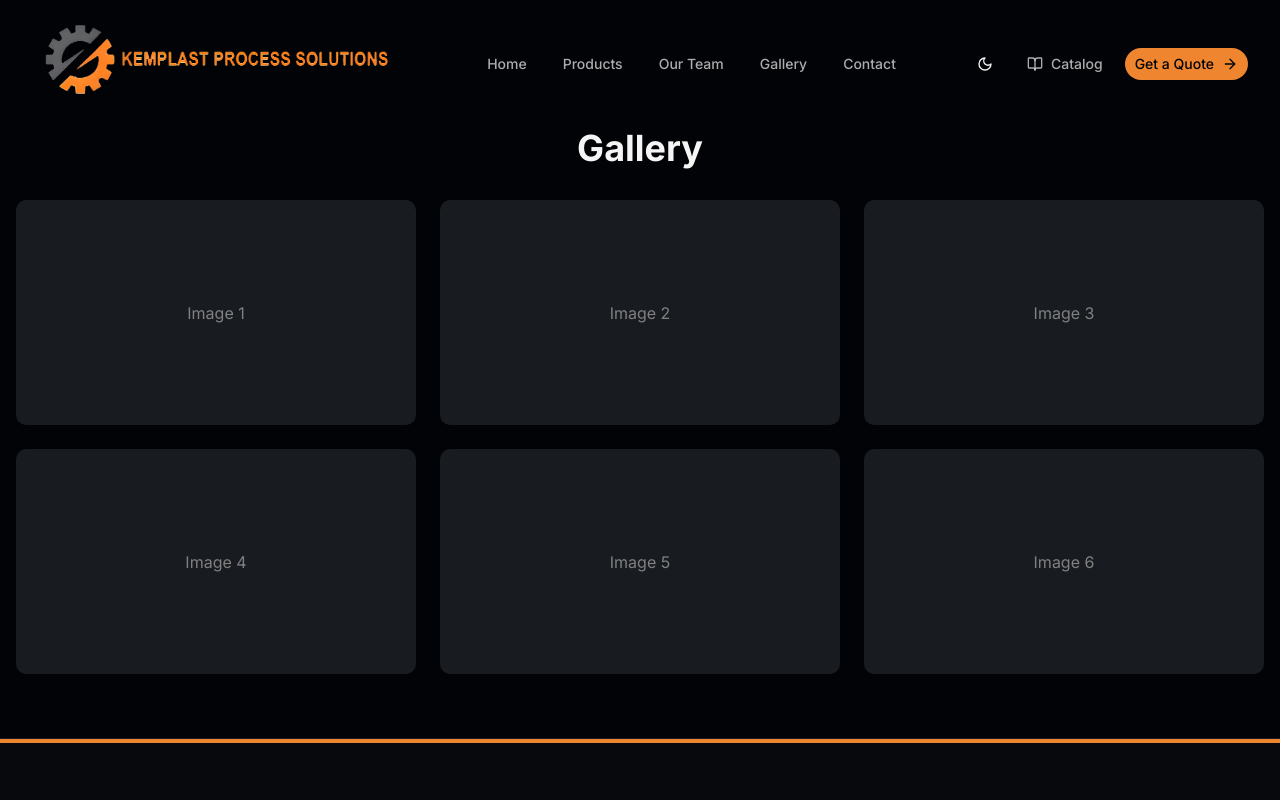
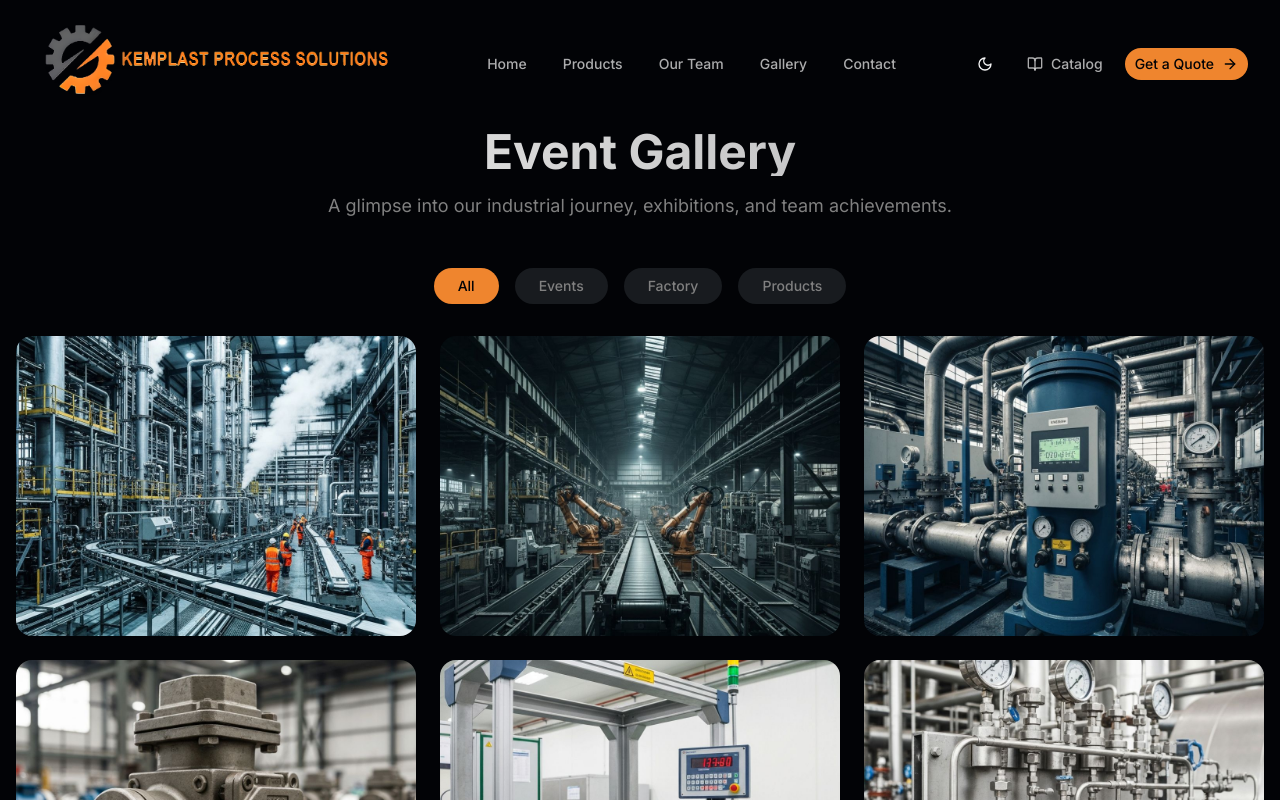
Before and after one commit to mdecoder24/v0-kemplast-website-redesign, a Next.js app: page /gallery in a window 1280 px wide. Shown: the top 800 px of the page. Built offline with nearby package versions, Linux system fonts and the light colour scheme.

Commit message:
feat: Add an interactive gallery page with a filterable image grid and a new site-wide footer component.

```diff
--- a/app/gallery/page.tsx
+++ b/app/gallery/page.tsx
@@ -1,5 +1,6 @@
 import { Navbar } from "@/components/navbar"
 import { Footer } from "@/components/footer"
+import { GalleryGrid } from "@/components/gallery-grid"
 
 export default function GalleryPage() {
     return (
@@ -7,28 +8,15 @@ export default function GalleryPage() {
             <Navbar />
             <div className="pt-32 pb-16 px-4">
                 <div className="max-w-7xl mx-auto">
-                    <h1 className="text-4xl font-bold mb-8 text-center">Gallery</h1>
-                    <div className="grid grid-cols-1 md:grid-cols-2 lg:grid-cols-3 gap-6">
-                        {/* Placeholder for gallery images */}
-                        <div className="aspect-video bg-muted rounded-lg flex items-center justify-center">
-                            <span className="text-muted-foreground">Image 1</span>
-                        </div>
-                        <div className="aspect-video bg-muted rounded-lg flex items-center justify-center">
-                            <span className="text-muted-foreground">Image 2</span>
-                        </div>
-                        <div className="aspect-video bg-muted rounded-lg flex items-center justify-center">
-                            <span className="text-muted-foreground">Image 3</span>
-                        </div>
-                        <div className="aspect-video bg-muted rounded-lg flex items-center justify-center">
-                            <span className="text-muted-foreground">Image 4</span>
-                        </div>
-                        <div className="aspect-video bg-muted rounded-lg flex items-center justify-center">
-                            <span className="text-muted-foreground">Image 5</span>
-                        </div>
-                        <div className="aspect-video bg-muted rounded-lg flex items-center justify-center">
-                            <span className="text-muted-foreground">Image 6</span>
-                        </div>
+                    <div className="text-center mb-12">
+                        <h1 className="text-4xl md:text-5xl font-bold mb-4 bg-clip-text text-transparent bg-gradient-to-r from-foreground to-foreground/70">
+                            Event Gallery
+                        </h1>
+                        <p className="text-lg text-muted-foreground max-w-2xl mx-auto">
+                            A glimpse into our industrial journey, exhibitions, and team achievements.
+                        </p>
                     </div>
+                    <GalleryGrid />
                 </div>
             </div>
             <Footer />
--- a/components/footer.tsx
+++ b/components/footer.tsx
@@ -15,9 +15,9 @@ export function Footer() {
             <Image
               src="/images/kemplast-logo-updated.png"
               alt="Kemplast Process Solutions"
-              width={480}
-              height={128}
-              className="h-32 w-auto mb-6"
+              width={400}
+              height={100}
+              className="w-full max-w-[280px] h-auto mb-6"
             />
             <p className="text-sm text-muted-foreground leading-relaxed">
               Your trusted partner in process instrumentation, packing, insulation, and valve products since 1986.
--- /dev/null
+++ b/components/gallery-grid.tsx
@@ -0,0 +1,176 @@
+"use client"
+
+import { useState } from "react"
+import { motion, AnimatePresence } from "framer-motion"
+import Image from "next/image"
+import { X, ZoomIn } from "lucide-react"
+import { Button } from "@/components/ui/button"
+
+// Using existing images from the public folder to simulate gallery content
+const galleryItems = [
+    {
+        id: 1,
+        src: "/industrial-process-engineering-factory-machinery.jpg",
+        category: "Events",
+        title: "Industrial Expo 2024",
+        date: "Dec 2024"
+    },
+    {
+        id: 2,
+        src: "/industrial-manufacturing-plant-machinery-process-e.jpg",
+        category: "Factory",
+        title: "Plant Inauguration",
+        date: "Aug 2024"
+    },
+    {
+        id: 3,
+        src: "/industrial-flow-meter-device.jpg",
+        category: "Products",
+        title: "Flow Meter Showcase",
+        date: "Nov 2024"
+    },
+    {
+        id: 4,
+        src: "/industrial-valve-positioner.jpg",
+        category: "Products",
+        title: "Valve Workshop",
+        date: "Oct 2024"
+    },
+    {
+        id: 5,
+        src: "/industrial-weighing-scale-system.jpg",
+        category: "Events",
+        title: "Tech Symposium",
+        date: "Sep 2024"
+    },
+    {
+        id: 6,
+        src: "/industrial-instrument-manifold.jpg",
+        category: "Factory",
+        title: "Assembly Line Tour",
+        date: "Jul 2024"
+    },
+    {
+        id: 7,
+        src: "/industrial-pressure-gauge-meter.jpg",
+        category: "Products",
+        title: "Calibration Demo",
+        date: "Jun 2024"
+    },
+    {
+        id: 8,
+        src: "/industrial-level-indicator-instrument.jpg",
+        category: "Events",
+        title: "Safety Awards Night",
+        date: "May 2024"
+    }
+]
+
+const categories = ["All", "Events", "Factory", "Products"]
+
+export function GalleryGrid() {
+    const [selectedCategory, setSelectedCategory] = useState("All")
+    const [selectedImage, setSelectedImage] = useState<typeof galleryItems[0] | null>(null)
+
+    const filteredItems = selectedCategory === "All"
+        ? galleryItems
+        : galleryItems.filter(item => item.category === selectedCategory)
+
+    return (
+        <div className="space-y-8">
+            {/* Filters */}
+            <div className="flex flex-wrap justify-center gap-4">
+                {categories.map((category) => (
+                    <button
+                        key={category}
+                        onClick={() => setSelectedCategory(category)}
+                        className={`px-6 py-2 rounded-full text-sm font-medium transition-all duration-300 ${selectedCategory === category
+                            ? "bg-primary text-primary-foreground shadow-[0_0_20px_-5px_hsl(var(--primary))]"
+                            : "bg-muted text-muted-foreground hover:bg-muted/80 hover:text-foreground"
+                            }`}
+                    >
+                        {category}
+                    </button>
+                ))}
+            </div>
+
+            {/* Grid */}
+            <motion.div
+                className="grid grid-cols-1 sm:grid-cols-2 lg:grid-cols-3 gap-6"
+            >
+                <AnimatePresence>
+                    {filteredItems.map((item) => (
+                        <motion.div
+                            layout
+                            key={item.id}
+                            initial={{ opacity: 0, scale: 0.8 }}
+                            animate={{ opacity: 1, scale: 1 }}
+                            exit={{ opacity: 0, scale: 0.8 }}
+                            transition={{ duration: 0.3 }}
+                            className="group relative aspect-[4/3] rounded-2xl overflow-hidden cursor-zoom-in"
+                            onClick={() => setSelectedImage(item)}
+                        >
+                            <Image
+                                src={item.src}
+                                alt={item.title}
+                                fill
+                                className="object-cover transition-transform duration-700 group-hover:scale-110"
+                            />
+                            {/* Overlay */}
+                            <div className="absolute inset-0 bg-gradient-to-t from-black/80 via-black/20 to-transparent opacity-0 group-hover:opacity-100 transition-opacity duration-300 flex flex-col justify-end p-6">
+                                <div className="transform translate-y-4 group-hover:translate-y-0 transition-transform duration-300">
+                                    <span className="text-xs font-bold text-primary uppercase tracking-wider mb-2 block">{item.category}</span>
+                                    <h3 className="text-white text-lg font-bold">{item.title}</h3>
+                                    <p className="text-white/70 text-sm">{item.date}</p>
+                                </div>
+                                <div className="absolute top-4 right-4 bg-white/10 backdrop-blur-md p-2 rounded-full">
+                                    <ZoomIn className="w-5 h-5 text-white" />
+                                </div>
+                            </div>
+                        </motion.div>
+                    ))}
+                </AnimatePresence>
+            </motion.div>
+
+            {/* Lightbox Modal */}
+            <AnimatePresence>
+                {selectedImage && (
+                    <motion.div
+                        initial={{ opacity: 0 }}
+                        animate={{ opacity: 1 }}
+                        exit={{ opacity: 0 }}
+                        className="fixed inset-0 z-[100] flex items-center justify-center bg-black/95 backdrop-blur-sm p-4"
+                        onClick={() => setSelectedImage(null)}
+                    >
+                        <motion.div
+                            initial={{ scale: 0.9, opacity: 0 }}
+                            animate={{ scale: 1, opacity: 1 }}
+                            exit={{ scale: 0.9, opacity: 0 }}
+                            className="relative max-w-5xl w-full aspect-video rounded-lg overflow-hidden"
+                            onClick={(e) => e.stopPropagation()}
+                        >
+                            <Image
+                                src={selectedImage.src}
+                                alt={selectedImage.title}
+                                fill
+                                className="object-contain"
+                            />
+                            <Button
+                                variant="ghost"
+                                size="icon"
+                                className="absolute top-4 right-4 text-white hover:bg-white/20 rounded-full"
+                                onClick={() => setSelectedImage(null)}
+                            >
+                                <X className="w-6 h-6" />
+                            </Button>
+                            <div className="absolute bottom-0 left-0 right-0 p-8 bg-gradient-to-t from-black/80 to-transparent">
+                                <h2 className="text-2xl font-bold text-white mb-2">{selectedImage.title}</h2>
+                                <p className="text-white/80">{selectedImage.date} • {selectedImage.category}</p>
+                            </div>
+                        </motion.div>
+                    </motion.div>
+                )}
+            </AnimatePresence>
+        </div>
+    )
+}
```
